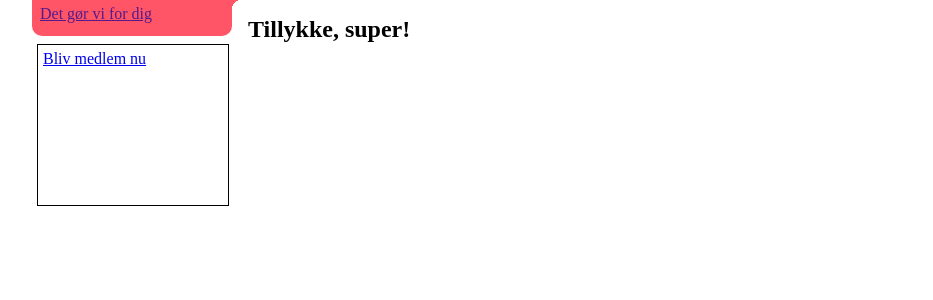
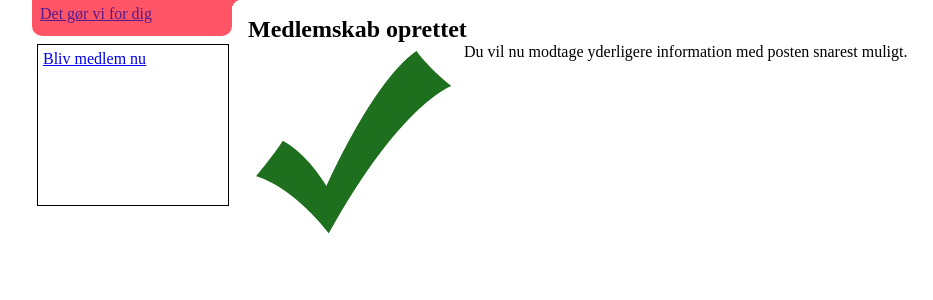
Before and after one commit to Eckankar/HCI-koldskaal, a Python web app: template koldstart/kode/templates/page/membership/success.mako in a window 1280 px wide. Shown: the part 222-522 px from the top of the page, without its empty margins (138-1071 px from the left). Run offline with Mako, Linux system fonts and the light colour scheme; the template is opened without the code that fills it, so the values that code supplies are empty.

Commit message:
Checkmark til signup.

```diff
--- a/koldstart/kode/templates/page/membership/success.mako
+++ b/koldstart/kode/templates/page/membership/success.mako
@@ -2,4 +2,6 @@
     endpoint_override = "index"
 %>
 <%inherit file="/main.mako"/>
-<h1>Tillykke, super!</h1>
+<h1>Medlemskab oprettet</h1>
+    <img src="/static/images/checkmark.png" id="checkmark" />
+    Du vil nu modtage yderligere information med posten snarest muligt.
```
